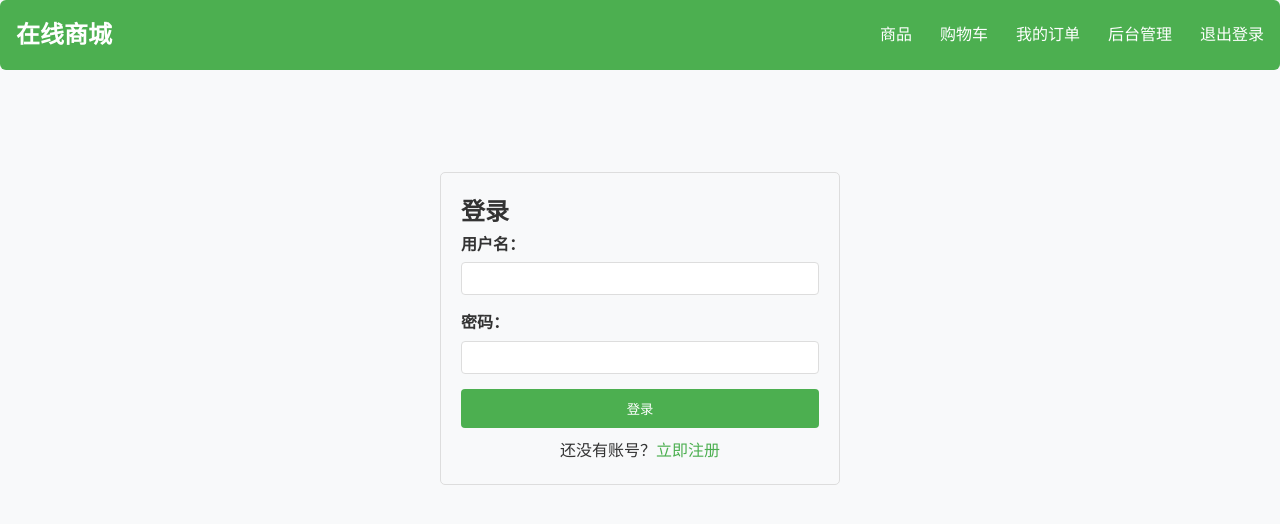
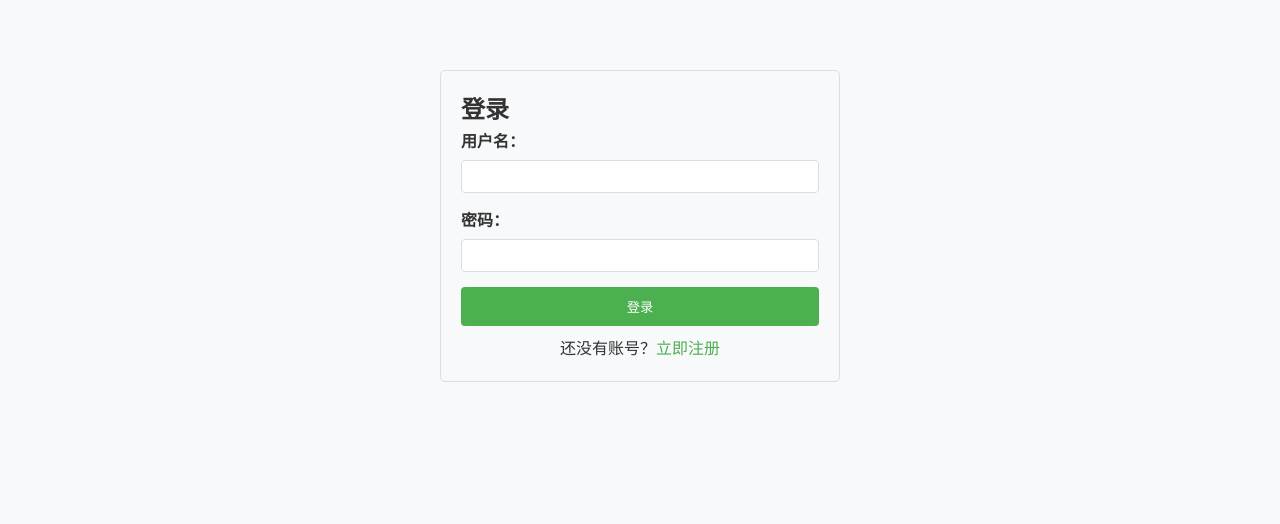
Before and after one commit to lyds1018/uml_final_assignment, a Vue app in the folder frontend/: page /login in a window 1280 px wide. Shown: the top 524 px of the page. Built offline with nearby package versions, Linux system fonts and the light colour scheme; sample sign-in values are in the browser's storage.

Commit message:
修复登录页导航问题

```diff
--- a/frontend/src/App.vue
+++ b/frontend/src/App.vue
@@ -1,7 +1,7 @@
 <template>
   <div id="app">
-    <!-- 顶部导航栏，仅在登录状态下显示 -->
-    <nav class="navbar" v-if="isLoggedIn">
+    <!-- 顶部导航栏，仅在登录状态且当前路由允许显示时显示 -->
+    <nav class="navbar" v-if="isLoggedIn && $route.meta.showNavbar !== false">
       <div class="nav-brand">在线商城</div>
       <div class="nav-links">
         <router-link to="/products">商品</router-link>
@@ -14,7 +14,7 @@
 
     <!-- 主体内容 -->
     <main class="app-container">
-      <router-view :token="token" :userRole="userRole" />
+      <router-view :token="token" :userRole="userRole" @login-success="setLogin" />
     </main>
   </div>
 </template>
@@ -40,6 +40,11 @@ export default {
     // 页面加载时从 localStorage 初始化登录状态
     this.token = localStorage.getItem('token')
     this.userRole = localStorage.getItem('userRole')
+
+    // 如果 token 不存在且不是登录页/注册页，自动跳回登录页
+    if (!this.token && !['/login', '/register'].includes(this.$route.path)) {
+      this.$router.replace('/login')
+    }
   },
   methods: {
     goAdmin() {
@@ -52,7 +57,6 @@ export default {
     logout() {
       this.token = null
       this.userRole = null
-      // 清空 localStorage
       localStorage.removeItem('token')
       localStorage.removeItem('userRole')
       this.$router.push('/login')
@@ -60,9 +64,9 @@ export default {
     setLogin(token, role) {
       this.token = token
       this.userRole = role
-      // 同步到 localStorage
       localStorage.setItem('token', token)
       localStorage.setItem('userRole', role)
+      this.$router.push('/products') // 登录成功后跳转到商品页
     }
   }
 }
--- a/frontend/src/router.js
+++ b/frontend/src/router.js
@@ -17,42 +17,44 @@ const routes = [
   {
     path: '/login',
     name: 'Login',
-    component: Login
+    component: Login,
+    meta: { showNavbar: false } // 登录页不显示导航栏
   },
   {
     path: '/register',
     name: 'Register',
-    component: Register
+    component: Register,
+    meta: { showNavbar: false } // 注册页也不显示导航栏
   },
   {
     path: '/products',
     name: 'Products',
     component: Products,
-    meta: { requiresAuth: true } // 强制登录
+    meta: { requiresAuth: true, showNavbar: true }
   },
   {
     path: '/cart',
     name: 'Cart',
     component: Cart,
-    meta: { requiresAuth: true }
+    meta: { requiresAuth: true, showNavbar: true }
   },
   {
     path: '/orders',
     name: 'Orders',
     component: Orders,
-    meta: { requiresAuth: true }
+    meta: { requiresAuth: true, showNavbar: true }
   },
   {
     path: '/orders/:id',
     name: 'OrderDetail',
     component: OrderDetail,
-    meta: { requiresAuth: true }
+    meta: { requiresAuth: true, showNavbar: true }
   },
   {
     path: '/admin',
     name: 'Admin',
     component: Admin,
-    meta: { requiresAuth: true, requiresAdmin: true }
+    meta: { requiresAuth: true, requiresAdmin: true, showNavbar: true }
   }
 ]
 
```
